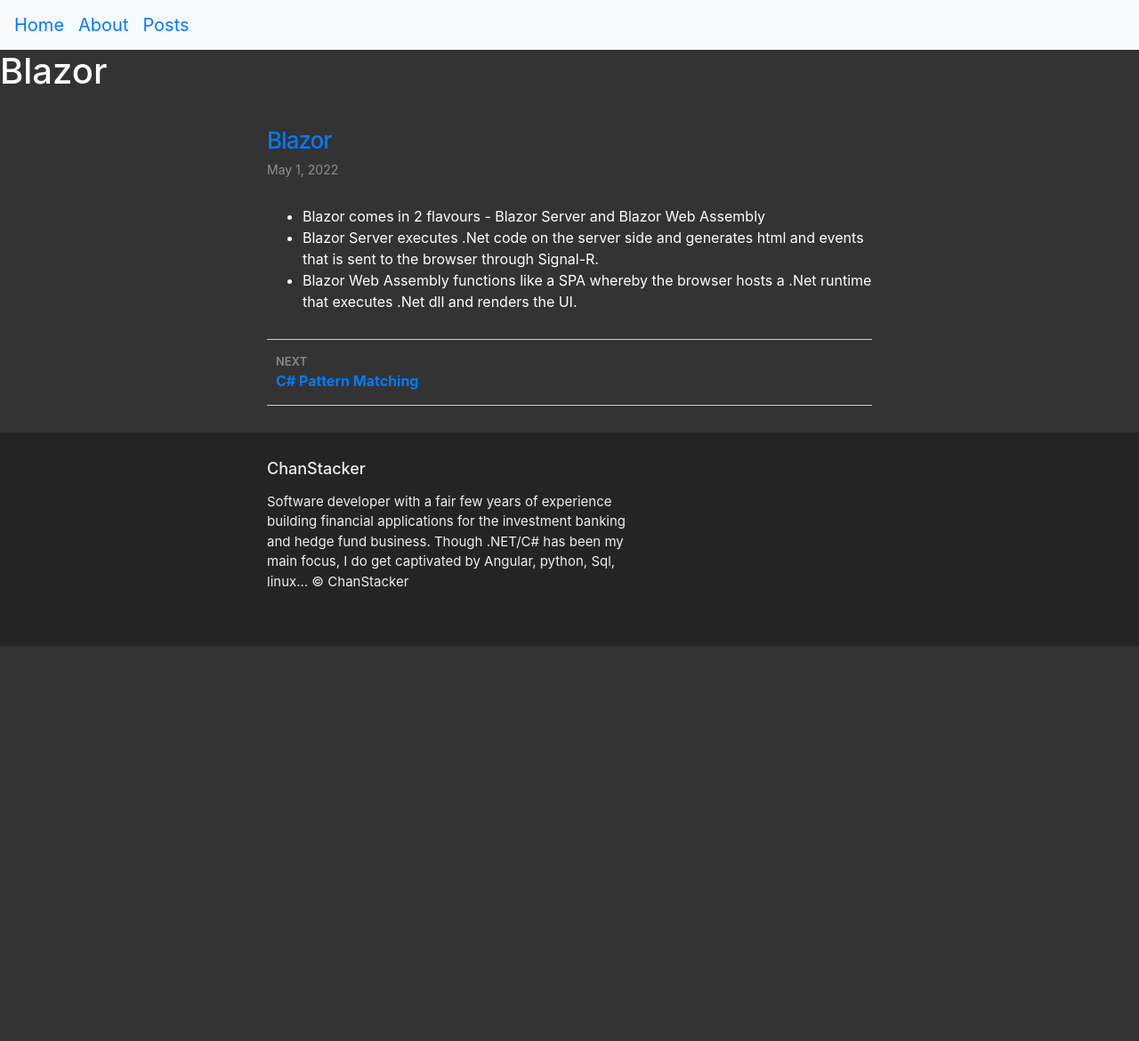
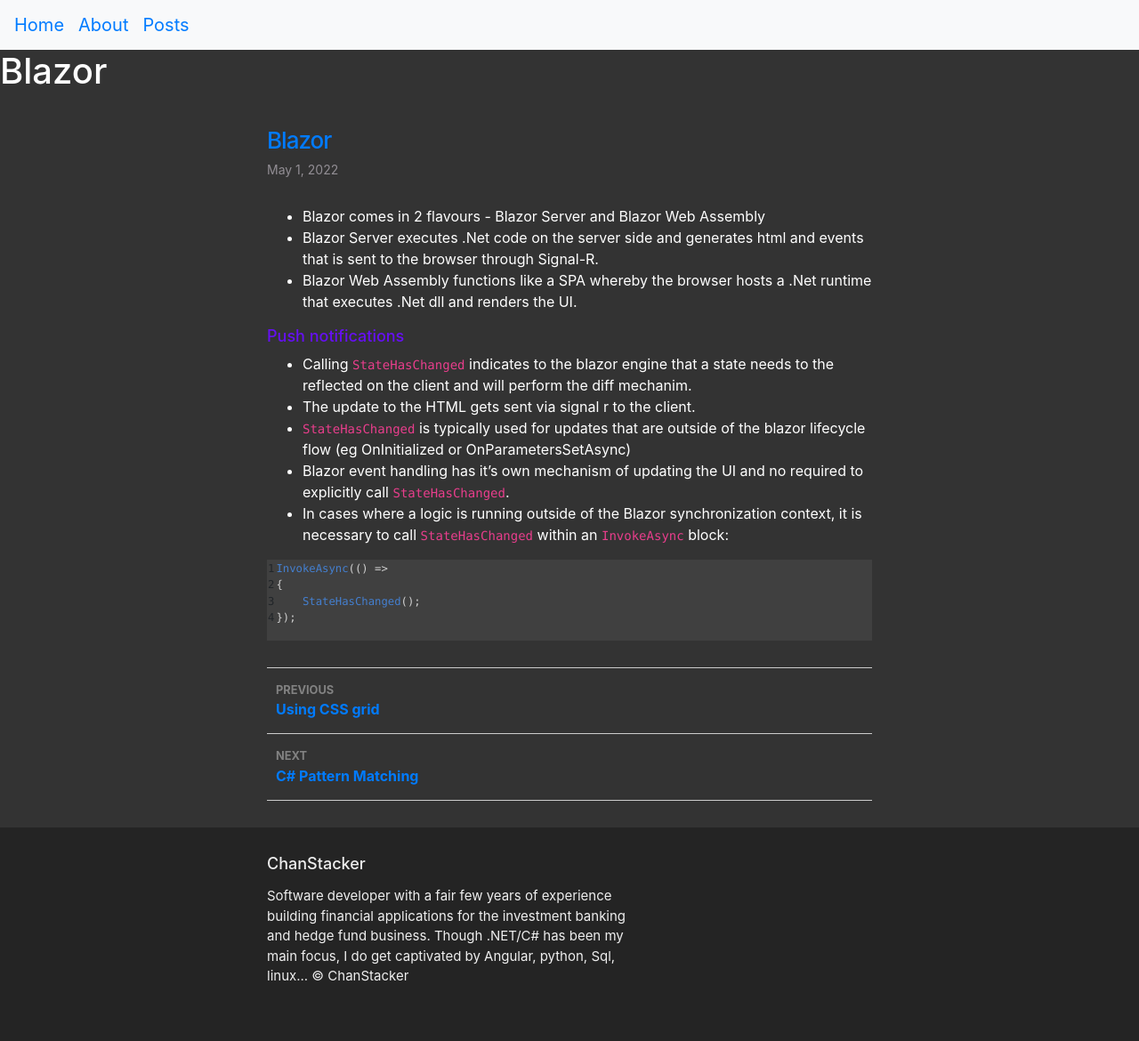
Before and after one commit to ChanStacker/chanstacker.github.io, a Jekyll site: the page built from _posts/2022-05-02-blazorstart.markdown, in a window 1280 px wide. Shown: the whole page at 89% size. Built offline with Jekyll 4.4.1, drawn with Linux system fonts in a browser that asks for light colours; before the commit the page ends 900 px from its top, so only the background shows below that.

Commit message:
TBS-12: Update blazor article and css grid

```diff
--- a/_posts/2022-05-02-blazorstart.markdown
+++ b/_posts/2022-05-02-blazorstart.markdown
@@ -8,3 +8,17 @@ categories: .Net
 * Blazor comes in 2 flavours - Blazor Server and Blazor Web Assembly
 * Blazor Server executes .Net code on the server side and generates html and events that is sent to the browser through Signal-R.
 * Blazor Web Assembly functions like a SPA whereby the browser hosts a .Net runtime that executes .Net dll and renders the UI.
+
+#### Push notifications
+* Calling `StateHasChanged` indicates to the blazor engine that a state needs to the reflected on the client and will perform the diff mechanim.
+* The update to the HTML gets sent via signal r to the client.
+* `StateHasChanged` is typically used for updates that are outside of the blazor lifecycle flow (eg OnInitialized or OnParametersSetAsync)
+* Blazor event handling has it's own mechanism of updating the UI and no required to explicitly call `StateHasChanged`.
+* In cases where a logic is running outside of the Blazor synchronization context, it is necessary to call `StateHasChanged` within an `InvokeAsync` block:
+
+{% highlight csharp linenos %}
+InvokeAsync(() =>
+{
+    StateHasChanged();
+});
+{% endhighlight %}
--- /dev/null
+++ b/assets/css/cssgridexp.scss
@@ -0,0 +1,27 @@
+.subgrid{
+  //grid-area: 2 / 1 / 4 / 4;
+  display: grid;
+  grid-template-columns: 1fr 1fr;
+  grid-template-rows: 1fr 1fr 1fr;
+  border: 5px solid white;
+  gap: 5px solid black;
+  justify-items: center;
+}
+
+.divheader {
+  background-color: #1EAAFC;
+  background-image: linear-gradient(130deg, #6C52D9 0%, #1EAAFC 85%, #3EDFD7 100%);
+  margin: 10px;
+  border: 6px solid #171717;
+  width: 100%;
+  height: 100%;
+}
+
+.subgrid > div {
+  background-color: #6e828e;
+  margin: 10px;
+  border: 6px solid #171717;
+  width: 100%;
+  height: 100%;
+
+}
--- a/assets/css/layout.scss
+++ b/assets/css/layout.scss
@@ -307,7 +307,7 @@
     margin-bottom: $spacing-unit;
 
     > .post-title {
-      color: #007bff;;
+      color: $blue;
     }
 }
 
@@ -346,5 +346,6 @@
 
     h4 {
         font-size: 18px;
+        color: $indigo;
     }
 }
--- a/assets/css/main.scss
+++ b/assets/css/main.scss
@@ -55,3 +55,4 @@ $on-laptop:        800px;
 @import 'styles';
 @import 'layout';
 @import 'native';
+@import 'cssgridexp';
```
Also changed, not shown: _posts/2022-06-28-usingcssgrid.markdown (added, +18 -0 lines).
